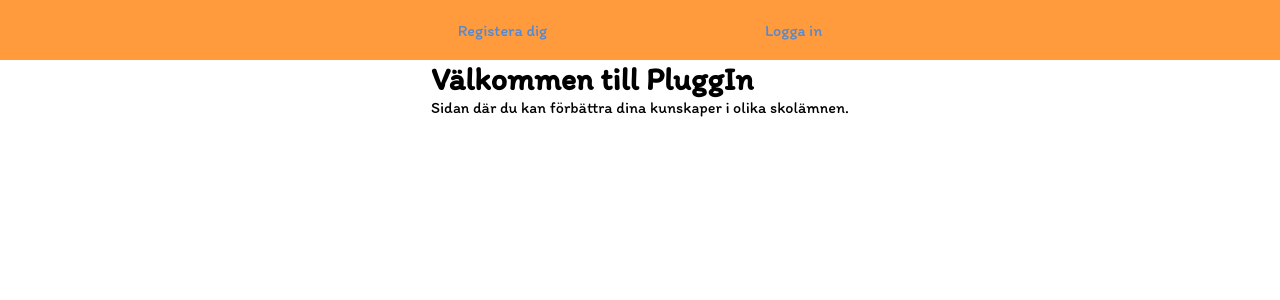
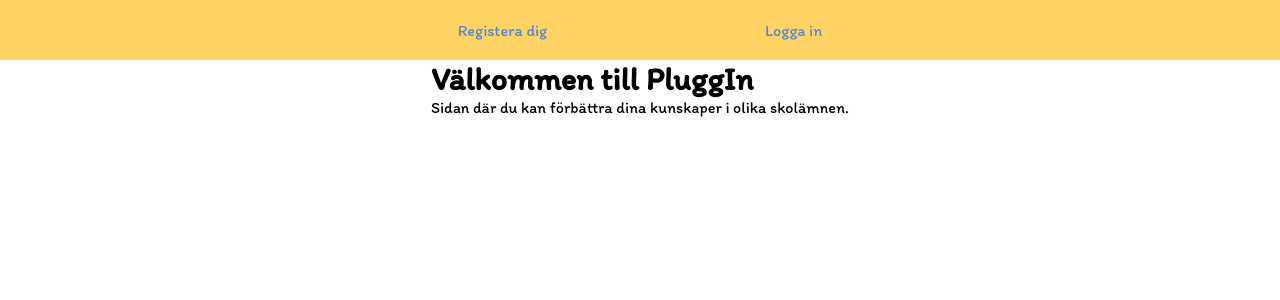
Before and after one commit to Technigo/final-boiler-plate-monorepo, a React (Vite) app in the folder frontend/: page / in a window 1280 px wide. Shown: the top 300 px of the page. Built offline with nearby package versions, Linux system fonts and the light colour scheme; no server answers.

Commit message:
Updated colors

```diff
--- a/frontend/src/components/Header.jsx
+++ b/frontend/src/components/Header.jsx
@@ -40,7 +40,7 @@ export const Header = () => {
 };
 
 const HeaderContainer = styled.div`
-  background-color: var(--sunset);
+  background-color: var(--daffodil);
   width: 100%;
   height: 60px;
   position: absolute;
```
